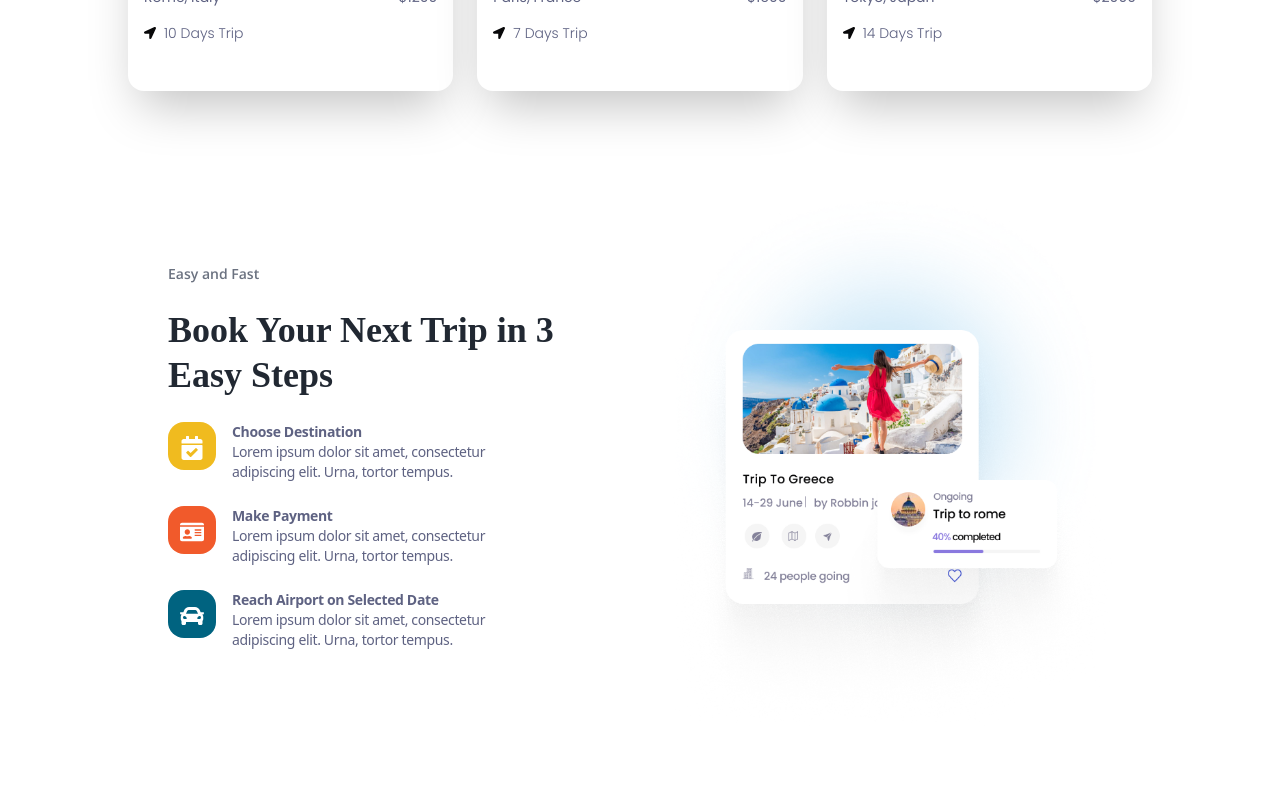
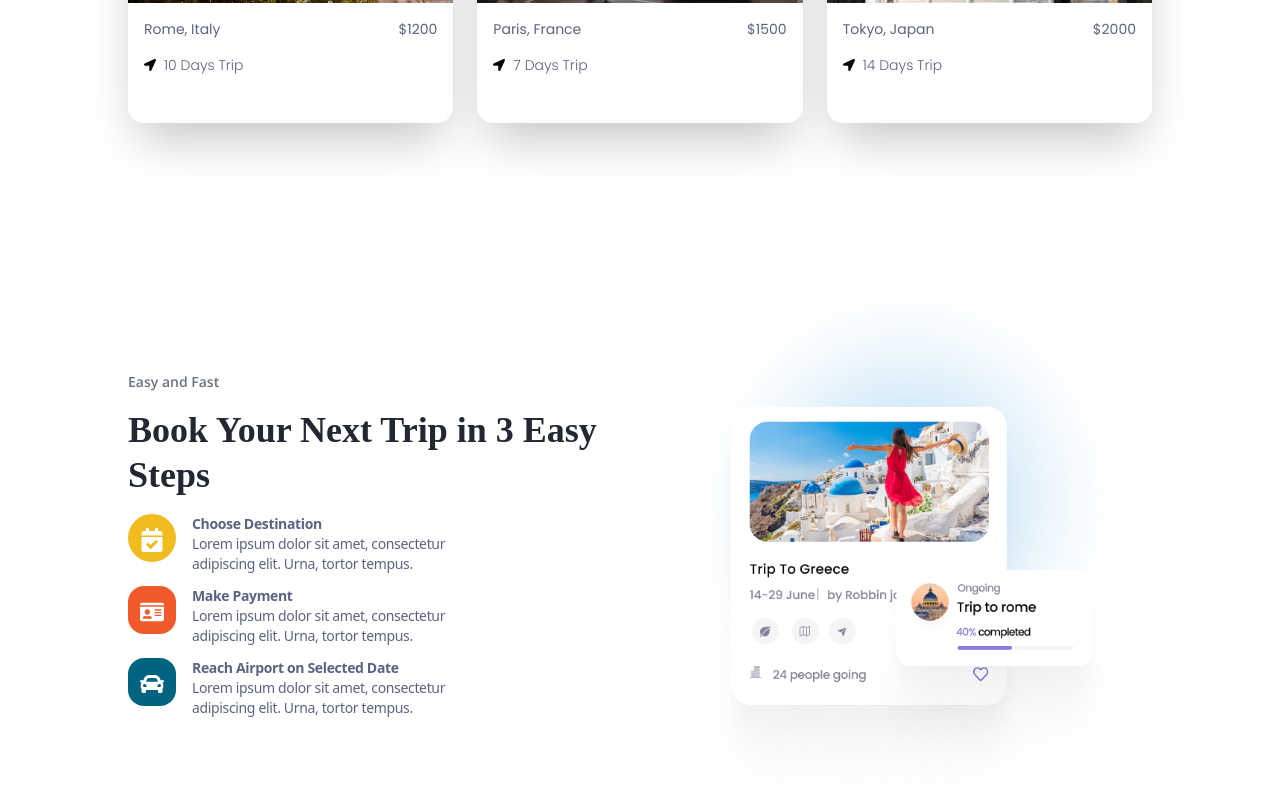
Before and after one commit to Tictactoons/Travel-site, a React (Vite) app: page / in a window 1280 px wide. Shown: the part 1600-2400 px from the top of the page. Built offline with nearby package versions, Linux system fonts and the light colour scheme; a web font is replaced by a local one.

Commit message:
up to subscribe section

```diff
--- a/src/components/Book.tsx
+++ b/src/components/Book.tsx
@@ -1,10 +1,25 @@
-import { FaCalendarAlt, FaPlane, FaMoneyBillWave, FaCar, FaIdCard, FaCalendarCheck } from "react-icons/fa";
-import bookImage from "../assets/book-travel.jpg"; // Replace with your image path
+import {
+  FaCalendarAlt,
+  FaPlane,
+  FaMoneyBillWave,
+  FaCar,
+  FaIdCard,
+  FaCalendarCheck,
+} from "react-icons/fa";
+import bookImage from "../assets/book-travel.jpg";
+import { motion } from "framer-motion";
 
 const Book = () => {
   return (
-    <section className="py-16 px-32 md:px-32 max-w-[1200px] mx-auto flex flex-col-reverse md:flex-row items-center gap-12">
-      <div className="md:w-1/2 space-y-6">
+    <section className="py-16 px-12 md:px-20 lg:px-32 max-w-[1300px] mx-auto flex flex-col-reverse md:flex-row items-center gap-12">
+      <motion.div
+        className="md:w-1/2 space-y-6"
+        initial={{ opacity: 0, y: 80 }}
+        whileInView={{ opacity: 1, y: 0 }}
+        transition={{ duration: 1, ease: "easeOut" }}
+        viewport={{ once: true }}
+      >
+        <div className="w-full">
           <h2 className="font-opensans text-gray-500 text-sm font-semibold mb-4">
             Easy and Fast
           </h2>
@@ -12,8 +27,9 @@ const Book = () => {
             Book Your Next Trip in 3 Easy Steps
           </h1>
 
-        <div className="flex items-start gap-4 mt-6">
-          <div className="bg-[#F0BB1F] h-12 w-12 rounded-2xl flex justify-center items-center">
+          <div className="flex flex-col gap-3">
+            <div className="flex items-start gap-4">
+              <div className="bg-[#F0BB1F] h-12 w-12 rounded-full flex justify-center items-center">
                 <FaCalendarCheck className="text-[#fff] text-2xl mt-1" />
               </div>
 
@@ -58,14 +74,24 @@ const Book = () => {
               </div>
             </div>
           </div>
+        </div>
+      </motion.div>
 
-      <div className="md:w-1/2 w-full">
+      <motion.div
+        className="md:w-1/2 w-full flex justify-center"
+        initial={{ opacity: 0, x: 100 }}
+        whileInView={{ opacity: 1, x: 0 }}
+        transition={{ duration: 1, ease: "easeOut", delay: 0.3 }}
+        viewport={{ once: true }}
+      >
+        <div className="">
           <img
             src="/public/book.png"
             alt="Book your travel"
             className="w-full h-full object-cover rounded-2xl "
           />
         </div>
+      </motion.div>
     </section>
   );
 };
--- a/src/components/Sponsors.tsx
+++ b/src/components/Sponsors.tsx
@@ -20,13 +20,13 @@ const Sponsors = () => {
   ];
 
   return (
-    <div className="w-full overflow-hidden bg-white py-10 px-32">
-      <h2 className="text-center text-2xl font-medium mb-8 font-opensans text-[#5E6282]">
+    <div className="w-full overflow-hidden bg-white py-10 px-12 md:px-32">
+      <h2 className="text-center text-2xl px-12 font-medium mb-8 font-opensans text-[#5E6282]">
         Trusted by leading brands
       </h2>
       <div className="relative flex overflow-hidden">
         {/* animation container */}
-        <div className="flex animate-scroll gap-16">
+        <div className="flex animate-scroll gap-16 ">
           {sponsors.concat(sponsors).map((logo, index) => (
             <img
               key={index}
--- a/src/components/Subscribe.tsx
+++ b/src/components/Subscribe.tsx
@@ -1,11 +1,6 @@
 import {
-  FaArrowCircleRight,
-  FaArrowRight,
   FaEnvelope,
   FaLocationArrow,
-  FaPaperPlane,
-  FaPlane,
-  FaTelegram,
 } from "react-icons/fa";
 
 const Subscribe = () => {
--- a/src/components/TestimonialSection.tsx
+++ b/src/components/TestimonialSection.tsx
@@ -2,7 +2,7 @@ import TestimonialCarousel from "./TestimonialCarousel";
 
 const TestimonialSection = () => {
   return (
-    <section className="py-16 px-32 md:px-32 max-w-[1200px] mx-auto flex flex-col md:flex-row gap-12 items-center">
+    <section className="py-16 px-12 md:px-24 lg:px-32 max-w-[1200px] mx-auto flex flex-col md:flex-row gap-12 items-center">
       {/* Left: Heading */}
       <div className="md:w-1/2 flex flex-col justify-center">
         <h2 className="font-opensans text-gray-500 text-xs font-semibold mb-4 uppercase tracking-wide">
--- a/src/components/TopDestination.tsx
+++ b/src/components/TopDestination.tsx
@@ -38,7 +38,7 @@ const TopDestination = () => {
       transition={{ duration: 1.1, ease: "easeOut" }} // smooth movement
     >
 
-    <section className="py-8 px-24 md:px-24 flex justify-center">
+    <section className="py-16 px-24 md:px-24 flex justify-center">
       <div className="w-full max-w-[1024px]">
         <h2 className="text-center font-poppins font-medium text-[#5E6282] text-sm mb-4">
           TOP SELLING
```
Lines whose indentation alone changed are shown as unchanged.
